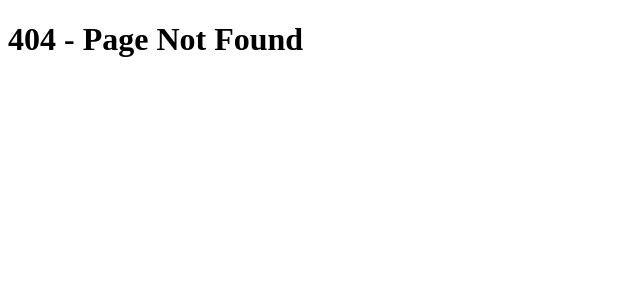
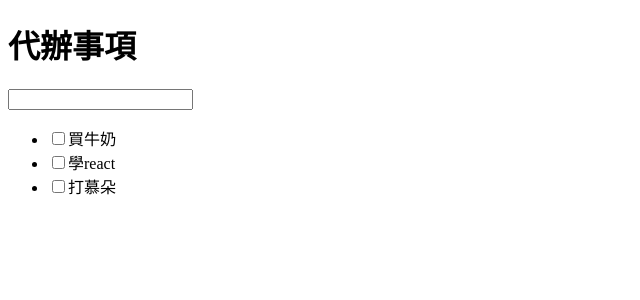
Before and after one commit to Luna153/react, a Next.js app in the folder next-base/: page /practice/note in a window 1280 px wide. Before the commit this address had no page. Shown: the top 300 px of the page, without its empty margins (0-640 px from the left). Built offline with nearby package versions, Linux system fonts and the light colour scheme.

Commit message:
練習-代辦事項C新增功能

```diff
--- /dev/null
+++ b/next-base/components/note/index.js
@@ -0,0 +1,76 @@
+import { useState } from 'react';
+
+export default function NoteIndex() {
+  //input輸入框使用狀態
+  const [inputValue, setInputValue] = useState('');
+
+  //建立物件
+  const [todos, setTodos] = useState([
+    //預設內容
+    {
+      id: 1,
+      text: '買牛奶',
+      completed: true,
+    },
+    {
+      id: 2,
+      text: '學react',
+      completed: false,
+    },
+    {
+      id: 3,
+      text: '打慕朵',
+      completed: true,
+    },
+  ]);
+
+  //新增todo list內容
+  const add = (todos, text) => {
+    //將物件內屬性為id的值，傳到ids成為新的陣列
+    const ids = todos.map((v) => v.id);
+    // 從ids中找出最大值
+    const newId = todos.length > 0 ? Math.max(...ids) + 1 : 1;
+    // text?
+    const newTodo = { id: newId, text: text };
+    return [newTodo, ...todos];
+  };
+  //   ----------------------------------------
+  const handleAdd = (text) => {
+    setTodos(add(todos, text));
+  };
+  //   ----------------------------------------
+  //顯示內容return
+  return (
+    <>
+      {/* input輸入框 */}
+      <input
+        type="text"
+        value={inputValue}
+        //未設定onChange無法在input輸入文字
+        onChange={(e) => {
+          setInputValue(e.target.value);
+        }}
+        onKeyDown={(e) => {
+          //設定鍵盤事件，Enter要大寫
+          if (e.key === 'Enter') {
+            //enter完要新增內容
+            handleAdd(e.target.value);
+            // enter完要清空input內容
+            setInputValue('');
+          }
+        }}
+      />
+      {/* list */}
+      <ul>
+        {todos.map((v, i) => {
+          return (
+            <li key={v.id}>
+              <input type="checkbox" />
+              {v.text}
+            </li>
+          );
+        })}
+      </ul>
+    </>
+  );
+}
--- /dev/null
+++ b/next-base/pages/practice/note.js
@@ -0,0 +1,11 @@
+import React from 'react'
+import NoteIndex from '@/components/note'
+
+export default function Note() {
+  return (
+    <>
+<h1>代辦事項</h1>
+<NoteIndex/>
+    </>
+  )
+}
```
Also changed, not shown: next-base/components/note/note.module.css (added, +10 -0 lines).
